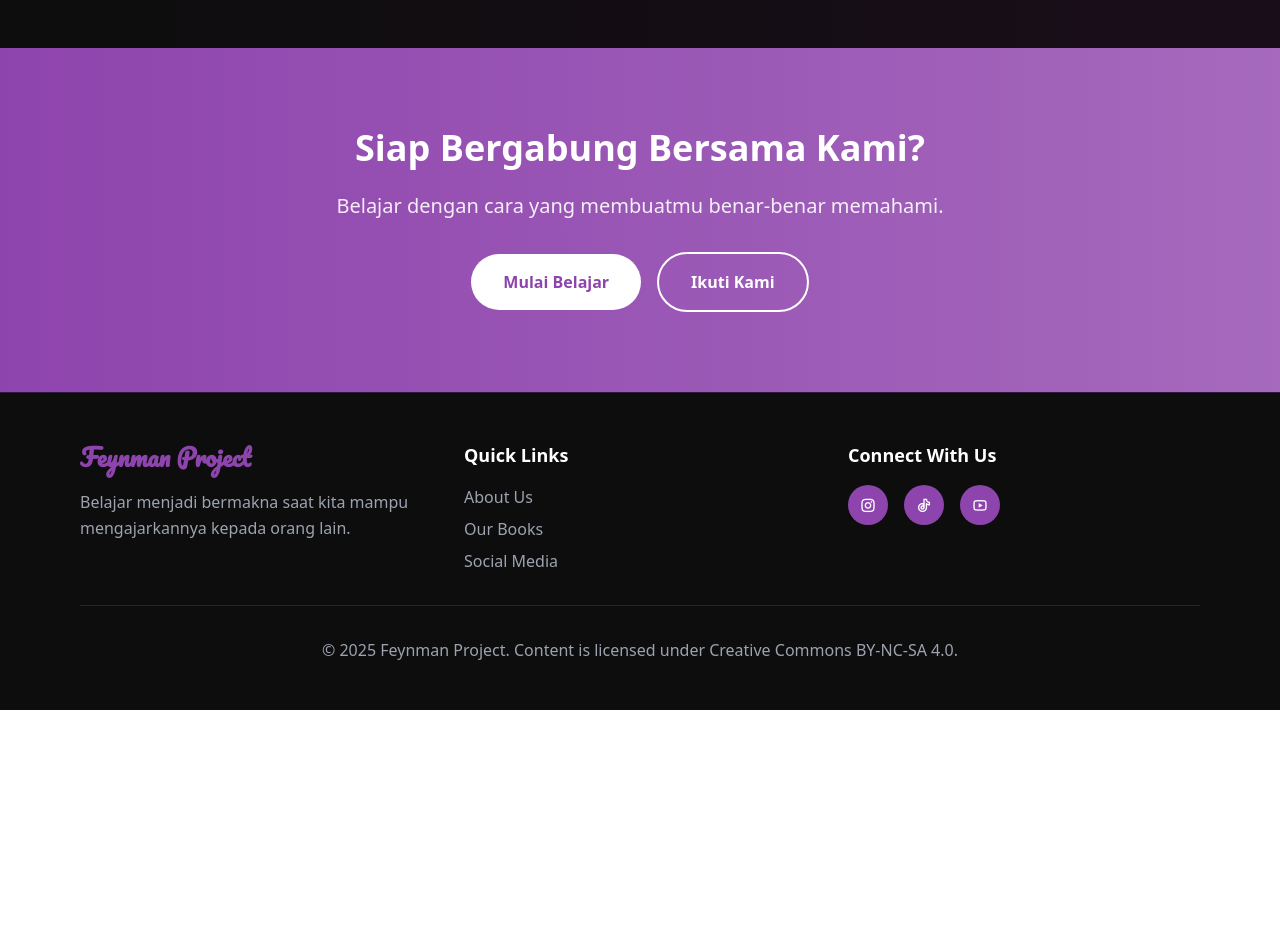
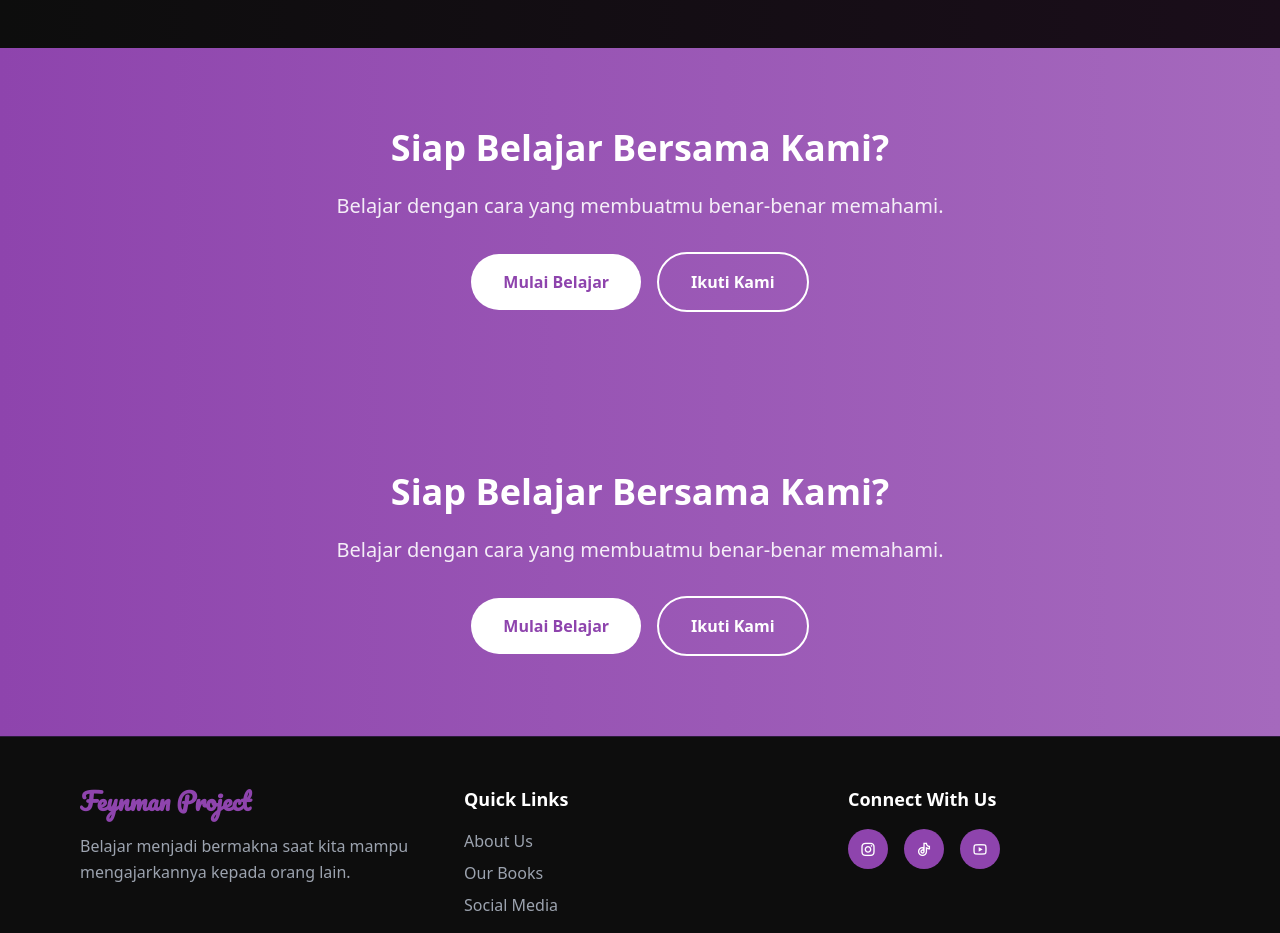
Before and after one commit to FeynmanProject/feynmanproject.github.io, a Next.js app: page / in a window 1280 px wide. Shown: the part 3580-4513 px from the top of the page. Before the commit the page ends 4290 px from the top, so only its background shows below. Built offline with nearby package versions, Linux system fonts and the light colour scheme.

Commit message:
Update page.tsx

```diff
--- a/app/page.tsx
+++ b/app/page.tsx
@@ -511,10 +511,35 @@ Kami mengadopsi prinsip belajar yang dikenal sebagai Teknik Feynman, yaitu metod
 </section>
 
 
+
       {/* CTA Section */}
       <section className="py-20 bg-gradient-to-r from-[#8E44AD] to-[#A569BD]">
         <div className="max-w-4xl mx-auto px-4 text-center">
-          <h2 className="text-3xl md:text-4xl font-bold mb-6">Siap Bergabung Bersama Kami?</h2>
+          <h2 className="text-3xl md:text-4xl font-bold mb-6">Siap Belajar Bersama Kami?</h2>
+          <p className="text-xl mb-8 opacity-90">
+            Belajar dengan cara yang membuatmu benar-benar memahami.
+          </p>
+          <div className="flex flex-col sm:flex-row gap-4 justify-center items-center">
+            <a
+              href="https://www.youtube.com/@FeynmanProjects"
+              className="bg-white text-[#8E44AD] px-8 py-4 rounded-full font-semibold hover:bg-gray-100 transition-all duration-300 transform hover:scale-105 cursor-pointer whitespace-nowrap"
+            >
+              Mulai Belajar
+            </a>
+            <Link
+              href="/social"
+              className="border-2 border-white text-white hover:bg-white hover:text-[#8E44AD] px-8 py-4 rounded-full font-semibold transition-all duration-300 cursor-pointer whitespace-nowrap"
+            >
+              Ikuti Kami
+            </Link>
+          </div>
+        </div>
+      </section>
+
+
+      <section className="py-20 bg-gradient-to-r from-[#8E44AD] to-[#A569BD]">
+        <div className="max-w-4xl mx-auto px-4 text-center">
+          <h2 className="text-3xl md:text-4xl font-bold mb-6">Siap Belajar Bersama Kami?</h2>
           <p className="text-xl mb-8 opacity-90">
             Belajar dengan cara yang membuatmu benar-benar memahami.
           </p>
```
